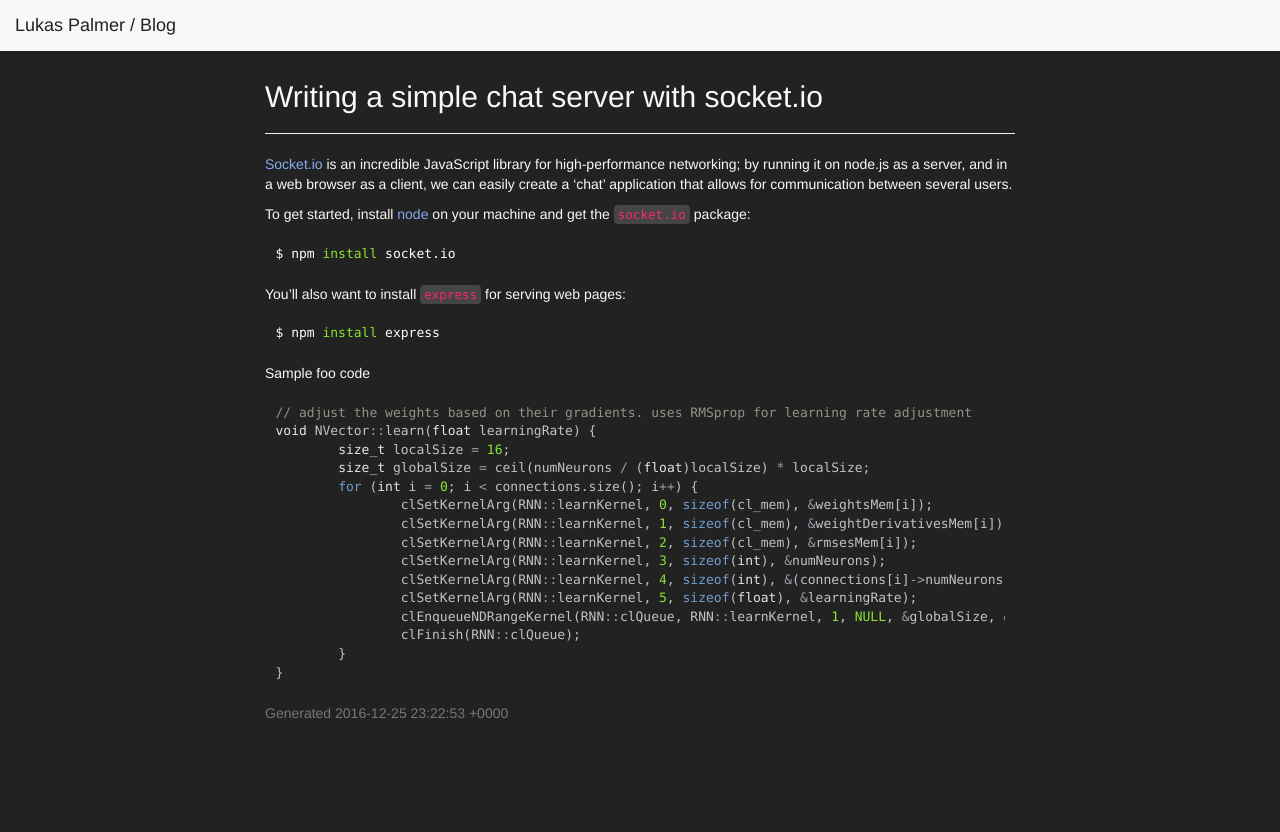
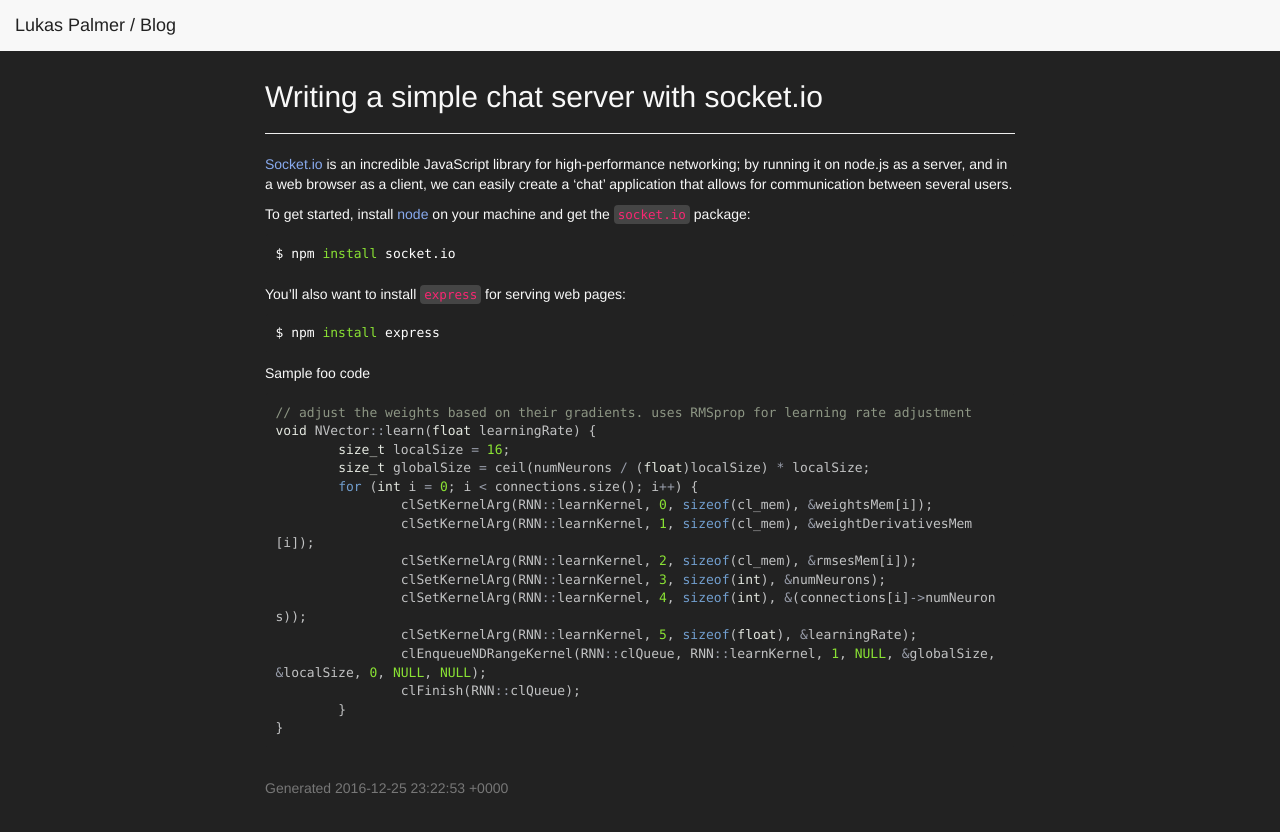
Before and after one commit to lnpalmer/lnpalmer.github.io, a Jekyll site: the page built from _posts/2016-12-23-chat.md, in a window 1280 px wide. Shown: the top 832 px of the page. Built offline with Jekyll 4.4.1, drawn with Linux system fonts in a browser that asks for light colours.

Commit message:
almost there...

```diff
--- a/_layouts/post.html
+++ b/_layouts/post.html
@@ -27,6 +27,7 @@
         <h2>{{ page.title }}</h2>
         <hr />
         {{ content }}
+        <br />
         <span class="text-muted">Generated {{ site.time }}</span>
         <br />
       </div>
--- a/darkly.css
+++ b/darkly.css
@@ -16,8 +16,8 @@
   color: #C1C2C3;
 }*/
 
-.highlight .code pre { border: none; white-space: pre; overflow-x: auto; word-wrap: normal; }
-.highlight code { display: block; white-space: pre; overflow-x: auto; word-wrap: normal; }
+/*.highlight .code pre { border: none; white-space: pre; overflow-x: auto; word-wrap: normal; }
+.highlight code { display: block; white-space: pre; overflow-x: auto; word-wrap: normal; }*/
 
 .highlight .hll { background-color: #ffc; }
 .highlight .gd { color: #2e3436; background-color: #0e1416; }
--- a/index.html
+++ b/index.html
@@ -36,7 +36,6 @@
           <p><i> {{ post.date | date: "%B %-d, %Y" }} </i></p>
           <hr />
         {% endfor %}
-        <br />
         <span class="text-muted">Generated {{ site.time }}</span>
         <br />
       </div>
```
